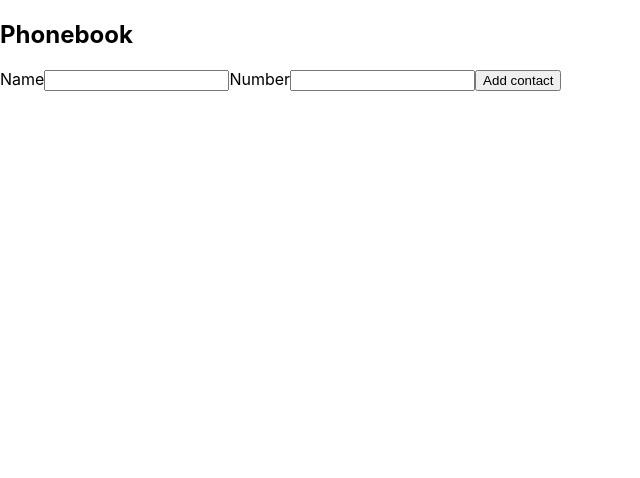
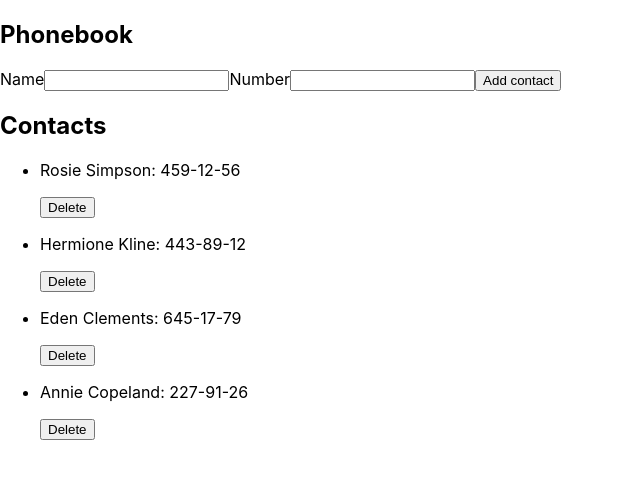
Before and after one commit to Tetiana892/goit-react-hw-02-phonebook, a React (Create React App) app: page / in a window 1280 px wide. Shown: the top 478 px of the page, without its empty margins (0-640 px from the left). Built offline with nearby package versions, Linux system fonts and the light colour scheme.

Commit message:
add cotactsitem

```diff
--- a/src/components/App.jsx
+++ b/src/components/App.jsx
@@ -1,27 +1,42 @@
+import React from 'react';
 import { Component } from 'react';
+import { nanoid } from 'nanoid';
 import ContactForm from './ContactForm/ContactForm';
+import ContactList from './ContactList/ContactList';
 
 class App extends Component {
   state = {
-    contacts: [],
+    contacts: [
+      { id: 'id-1', name: 'Rosie Simpson', number: '459-12-56' },
+      { id: 'id-2', name: 'Hermione Kline', number: '443-89-12' },
+      { id: 'id-3', name: 'Eden Clements', number: '645-17-79' },
+      { id: 'id-4', name: 'Annie Copeland', number: '227-91-26' },
+    ],
+    filter: '',
     name: '',
+    number: '',
   };
 
-  formSubmitHandle = data => {
-    console.log(data);
+  // Добавляет контакт в список
+  addContact = ({ name, number }) => {
+    this.setState(({ contacts }) => ({
+      contacts: [{ name, number, id: nanoid() }, ...contacts],
+    }));
   };
 
   render() {
     return (
-      <section title="Phonebook">
-        <h1>Phonebook</h1>
-        <ContactForm onSubmit={this.formSubmitHandle} />
-      </section>
+      <div>
+        <section title="Phonebook">
+          <h1>Phonebook</h1>
+          <ContactForm createUser={this.addContact} />
+        </section>
 
-      // <section title="Contacts">
-      //     <h2>Contacts</h2>
-      //     <ContactList/>
-      // </section>
+        <section title="Contacts">
+          <h2>Contacts</h2>
+          <ContactList contacts={this.state.contacts} />
+        </section>
+      </div>
     );
   }
 }
--- a/src/components/ContactForm/ContactForm.jsx
+++ b/src/components/ContactForm/ContactForm.jsx
@@ -4,7 +4,6 @@ import PropTypes from 'prop-types';
 
 class ContactForm extends Component {
   state = {
-    contacts: [],
     name: '',
     number: '',
   };
@@ -22,12 +21,15 @@ class ContactForm extends Component {
 
   handleSubmit = event => {
     event.preventDefault();
-    this.props.onSubmit(this.state);
+    this.props.createUser({
+      name: this.state.name,
+      number: this.state.number,
+    });
     this.reset();
   };
 
   reset = () => {
-    this.setState({ contacts: [], name: '', number: '' });
+    this.setState({ name: '', number: '' });
   };
 
   render() {
--- a/src/components/ContactItem/ContactItem.jsx
+++ b/src/components/ContactItem/ContactItem.jsx
@@ -0,0 +1,23 @@
+import PropTypes from 'prop-types';
+
+const ContactItem = ({ name, number, id, onClick }) => {
+  return (
+    <li key={id}>
+      <p>
+        {name}: {number}
+      </p>
+      <button type="button" onClick={() => onClick(id)}>
+        Delete
+      </button>
+    </li>
+  );
+};
+
+ContactItem.propTypes = {
+  id: PropTypes.string.isRequired,
+  name: PropTypes.string.isRequired,
+  number: PropTypes.string.isRequired,
+  onClick: PropTypes.func.isRequired,
+};
+
+export default ContactItem;
--- /dev/null
+++ b/src/components/ContactList/ContactList.jsx
@@ -0,0 +1,31 @@
+import ContactItem from 'components/ContactItem/ContactItem';
+import PropTypes from 'prop-types';
+
+const ContactList = ({ contacts, onDeleteContact }) => {
+  return (
+    <ul>
+      {contacts.map(({ id, name, number }) => (
+        <ContactItem
+          key={id}
+          id={id}
+          name={name}
+          number={number}
+          onClick={onDeleteContact}
+        />
+      ))}
+    </ul>
+  );
+};
+
+ContactList.propTypes = {
+  contacts: PropTypes.arrayOf(
+    PropTypes.shape({
+      id: PropTypes.string.isRequired,
+      name: PropTypes.string.isRequired,
+      number: PropTypes.string.isRequired,
+    })
+  ),
+  onDeleteContact: PropTypes.func.isRequired,
+};
+
+export default ContactList;
```
Also changed, not shown: src/components/ContactList/ContactList.styled.js (added).
